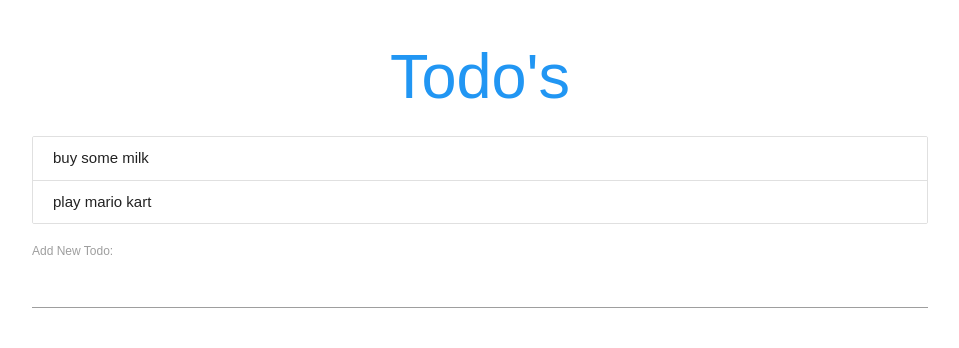
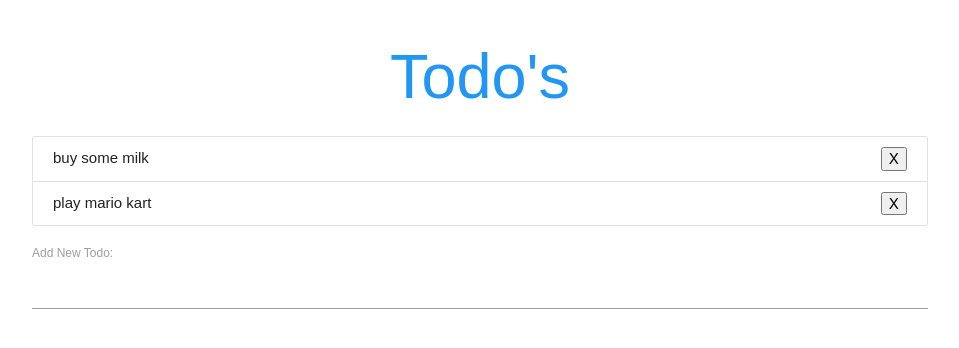
Before and after one commit to lswebdevelops/react-todo-list, a React (Create React App) app: page / in a window 1280 px wide. Shown: the top 348 px of the page, without its empty margins (160-1119 px from the left). Built offline with nearby package versions, Linux system fonts and the light colour scheme; the HTML template or start-up script is replaced by a standard one.

Commit message:
adding button to delete task

```diff
--- a/src/Todos.js
+++ b/src/Todos.js
@@ -6,12 +6,15 @@ const Todos = ({ todos, deleteTodo }) => {
       return (
         <div key={todo.id} className="collection-item">
           <span
-            onClick={() => {
-              deleteTodo(todo.id);
-            }}
+
           >
             {todo.content}
           </span>
+          <button
+           onClick={() => {
+            deleteTodo(todo.id);
+          }}
+          > X </button>
         </div>
       );
     })
--- a/src/index.css
+++ b/src/index.css
@@ -3,3 +3,8 @@ body {
   padding: 0;
   font-family: sans-serif;
 }
+.collection-item {
+  display: flex;
+  justify-content: space-between;
+
+}
```
